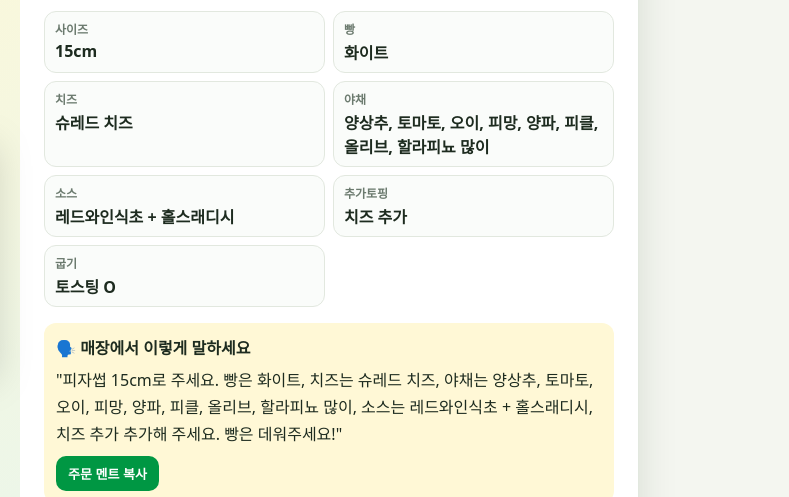
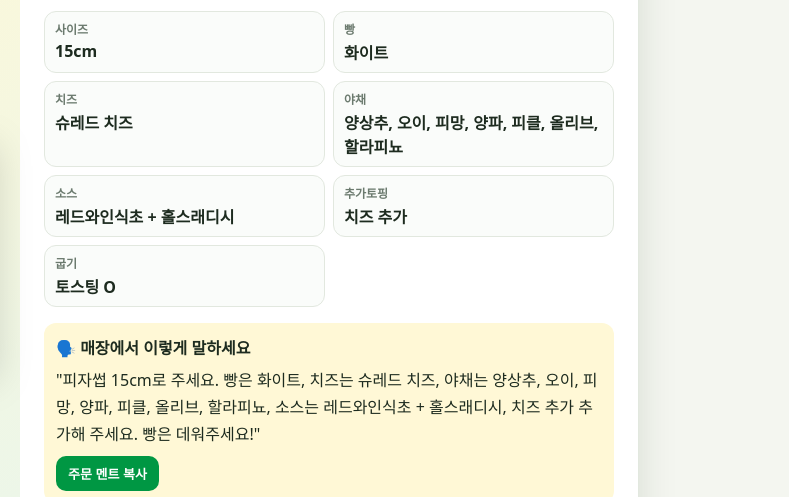
Before and after one commit to Ikboong/subway-random-menu, a plain HTML site: page index.html in a window 1280 px wide. Both pictures are taken after a click on the button "🎲 랜덤 메뉴 뽑기". Shown: the part 658-1155 px from the top of the page, 491-1280 px from the left. Drawn offline with Linux system fonts and the light colour scheme; no server answers.

Commit message:
fix: 야채 8종 각각 독립 50% 추첨, 전부-고정 옵션 제거

```diff
--- a/app.js
+++ b/app.js
@@ -83,36 +83,18 @@ async function draw(sharedIdx = null) {
     }
     const topping = full ? pick(TOPPINGS, r5) : "추가 없음";
     const toast = r7 % 2 === 0 ? "토스팅 O" : "토스팅 X";
-    let veggie;
-    if ($("optVeggieAll").checked) {
-      // "전부" 기준 + 매번 다르게: 0~2개 랜덤 제외 & 할라피뇨(많이/보통/제외) 랜덤
-      const pool = VEGGIES.filter((v) => v !== "할라피뇨");
-      const dropCount = rv[0] % 3; // 0, 1, 2개 제외
-      const dropped = [];
-      for (const roll of [rv[1], rv[2]]) {
-        if (dropped.length >= dropCount) break;
-        let c = pool[roll % pool.length];
-        if (dropped.includes(c)) c = pool[(roll + 3) % pool.length];
-        if (!dropped.includes(c)) dropped.push(c);
+    // 야채 8종 각각 독립 50% 추첨 (난수 8개 소비), 최소 2개 보장
+    const chosenVeggies = VEGGIES.filter((_, i) => rv[3 + i] % 2 === 0);
+    if (chosenVeggies.length < 2) {
+      const missing = VEGGIES.filter((v) => !chosenVeggies.includes(v));
+      let s = rv[0];
+      while (chosenVeggies.length < 2) {
+        const c = missing[s % missing.length];
+        if (!chosenVeggies.includes(c)) chosenVeggies.push(c);
+        s = (s * 9301 + 49297) % 233280;
       }
-      const included = pool.filter((v) => !dropped.includes(v));
-      const jala = rv[3] % 3; // 0: 많이, 1: 제외, 2: 보통
-      if (dropCount === 0 && jala === 2) {
-        veggie = "전부 다";
-      } else {
-        const parts = [...included];
-        if (jala === 0) parts.push("할라피뇨 많이");
-        else if (jala === 2) parts.push("할라피뇨");
-        veggie = parts.join(", ");
-        if (jala === 1) veggie += " (할라피뇨 제외)";
-        if (dropped.length) veggie += ` (${dropped.join(", ")} 제외)`;
-      }
-    } else {
-      // 야채별 독립 추첨 (할라피뇨는 낮은 확률), 최소 2개 보장
-      const weights = [75, 75, 70, 60, 60, 55, 55, 35]; // VEGGIES 순서와 동일
-      veggie = VEGGIES.filter((v, i) => rv[4 + i] % 100 < weights[i]).join(", ");
-      if (!veggie || veggie.split(", ").length < 2) veggie = "양상추, 토마토";
     }
+    const veggie = chosenVeggies.join(", ");
 
     $("rTag").textContent = menu.tag;
     $("rImg").src = menu.img;
--- a/index.html
+++ b/index.html
@@ -26,7 +26,6 @@
 
     <div class="controls">
       <label class="check"><input type="checkbox" id="optFull" checked /> 빵·치즈·소스까지 풀코스로 뽑기</label>
-      <label class="check"><input type="checkbox" id="optVeggieAll" checked /> 야채는 기본 전부 (할라피뇨 랜덤)</label>
     </div>
 
     <button id="drawBtn" class="btn big" type="button">🎲 랜덤 메뉴 뽑기</button>
```
